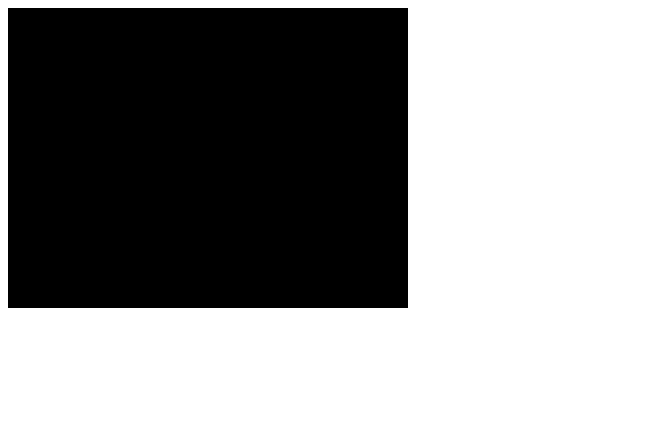
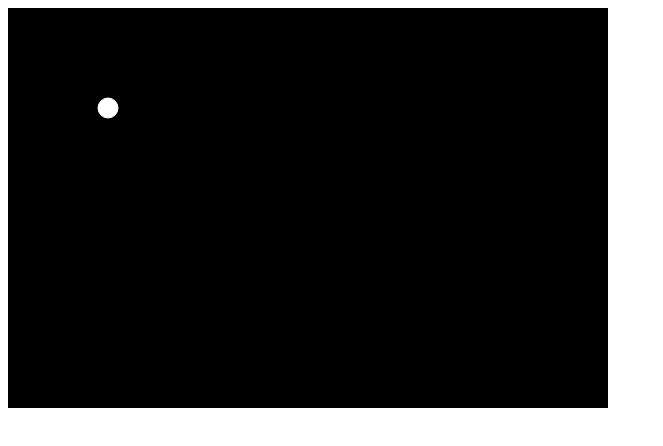
Before and after one commit to rosjdr/pingPong, a plain HTML site: page index.html in a window 1280 px wide. Shown: the whole page, without its empty margins (0-663 px from the left). Drawn offline with Linux system fonts and the light colour scheme.

Commit message:
first configurations created

```diff
--- a/index.html
+++ b/index.html
@@ -7,6 +7,7 @@
     <title>Document</title>
 </head>
 <body>
-    <canvas id="game" width="400" height="300" style="background-color: #000;" ></canvas>
+    <canvas id="gameScreen" width="600" height="400" style="background-color: #000;" ></canvas>
+    <script src="./js/app.js"></script>
 </body>
 </html>
--- /dev/null
+++ b/js/app.js
@@ -0,0 +1,20 @@
+function game() {
+    createBall(100, 100, 10);
+}
+
+function createBall(x, y, r) {
+    ctx.fillStyle = '#ffffff';
+    ctx.beginPath();
+    ctx.arc(x, y, r, 0, 2 * Math.PI);
+    ctx.strokeStyle = ballColor;
+    ctx.stroke();
+    ctx.fillStyle = ballColor;
+    ctx.fill();
+}
+
+//globals and configurations
+const ballColor = "#FFFFFF";
+const canvas = document.querySelector("#gameScreen");
+const ctx = canvas.getContext("2d");
+
+game();
```
